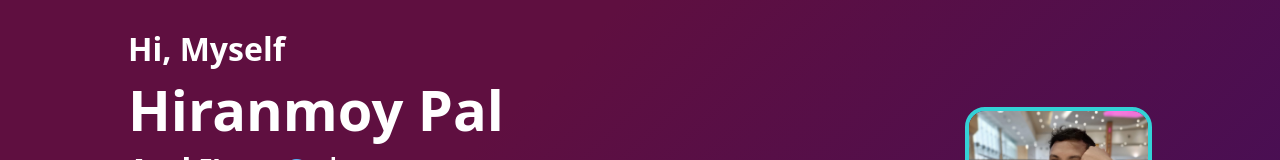
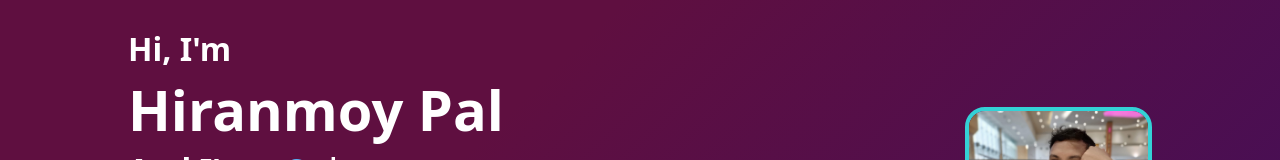
Before and after one commit to hiranmoy-pal/Hiranmoy_Portfolio, an Angular app: page / in a window 1280 px wide. Shown: the top 160 px of the page. Built offline with nearby package versions, Linux system fonts and the light colour scheme.

Commit message:
build fixed

```diff
--- a/src/app/app.component.html
+++ b/src/app/app.component.html
@@ -1,7 +1,7 @@
 <!-- ************************* Home **************************** -->
 <section class="home" id="home">
   <div class="home-content">
-    <h3>Hi, Myself</h3>
+    <h3>Hi, I'm</h3>
     <h1>Hiranmoy Pal</h1>
     <h3>And I'm a <span class="multiple-text"></span></h3>
     <p>I'm a passionate software engineer with a knack for crafting elegant solutions. Specializing in frontend
--- a/src/index.html
+++ b/src/index.html
@@ -3,7 +3,7 @@
 
 <head>
   <meta charset="utf-8">
-  <title>Responsive Personal Portfolio Website Design | @hiranmoy</title>
+  <title>Hiranmoy Pal | @portfolio</title>
   <base href="/">
   <meta name="viewport" content="width=device-width, initial-scale=1">
   <link rel="icon" type="image/x-icon" href="favicon.ico">
```
Also changed, not shown: 2 other files (tests, documents, lock files or other folders).
